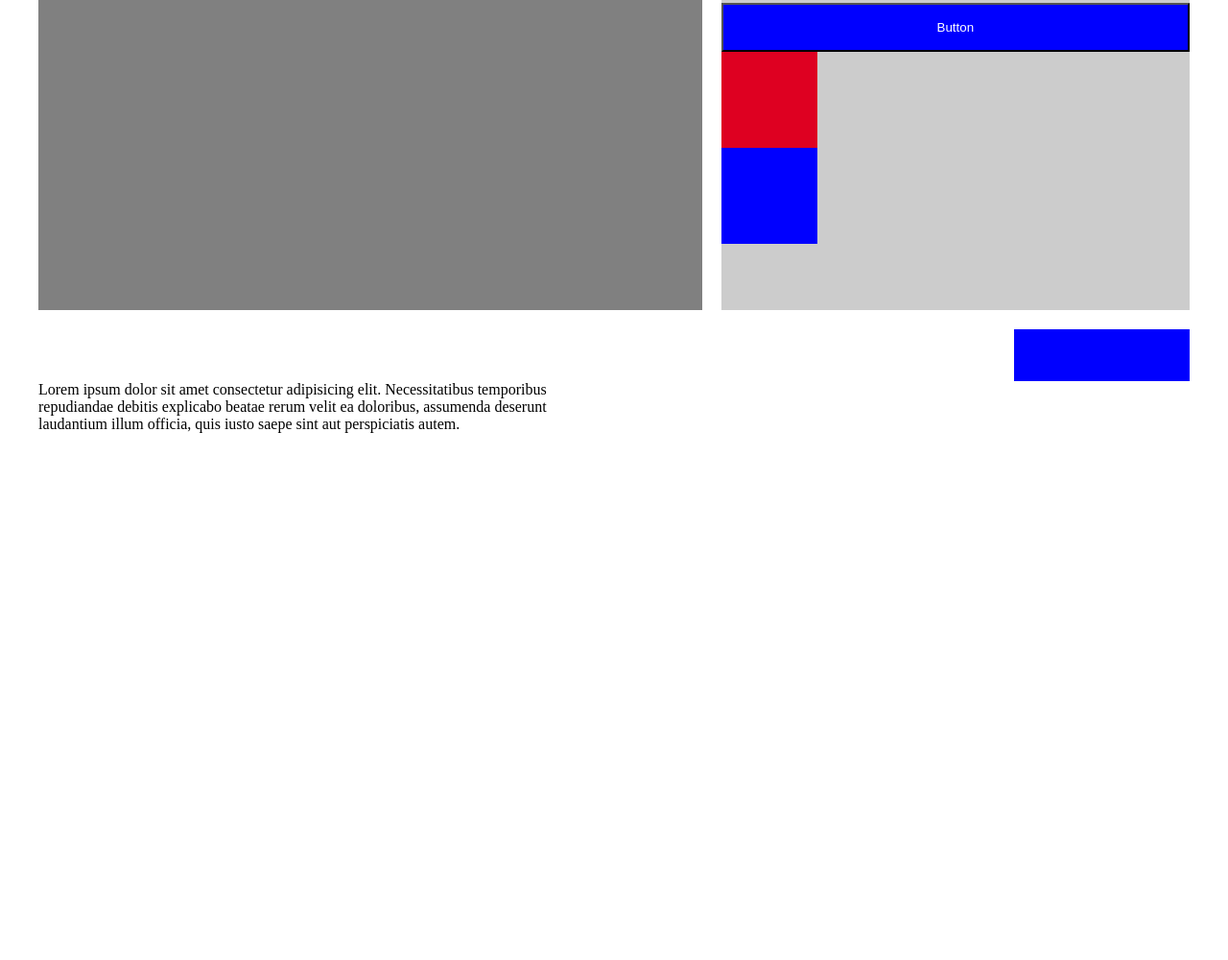
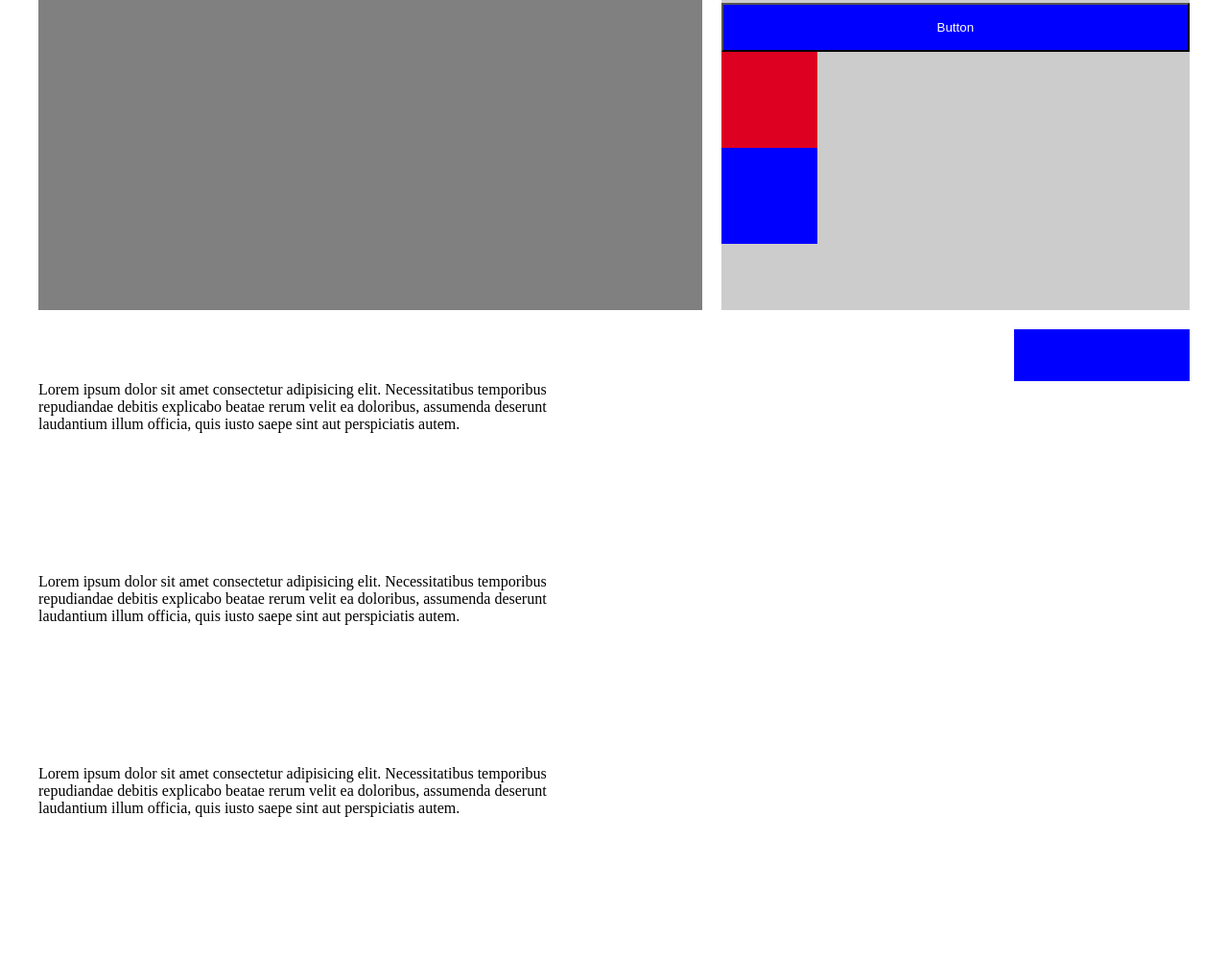
Before and after one commit to naufaldi/tutorial-git, a plain HTML site: page grid.html in a window 1280 px wide. Shown: the part 263-1263 px from the top of the page at 96% size. Before the commit the page ends 868 px from the top, so only its background shows below. Drawn offline with Linux system fonts and the light colour scheme.

Commit message:
merubah grid

```diff
--- a/grid.html
+++ b/grid.html
@@ -107,5 +107,21 @@
         sint aut perspiciatis autem.
       </div>
     </section>
+    <section class="grid-2">
+      <div>
+        Lorem ipsum dolor sit amet consectetur adipisicing elit. Necessitatibus
+        temporibus repudiandae debitis explicabo beatae rerum velit ea
+        doloribus, assumenda deserunt laudantium illum officia, quis iusto saepe
+        sint aut perspiciatis autem.
+      </div>
+    </section>
+    <section class="grid-2">
+      <div>
+        Lorem ipsum dolor sit amet consectetur adipisicing elit. Necessitatibus
+        temporibus repudiandae debitis explicabo beatae rerum velit ea
+        doloribus, assumenda deserunt laudantium illum officia, quis iusto saepe
+        sint aut perspiciatis autem.
+      </div>
+    </section>
   </body>
 </html>
```
